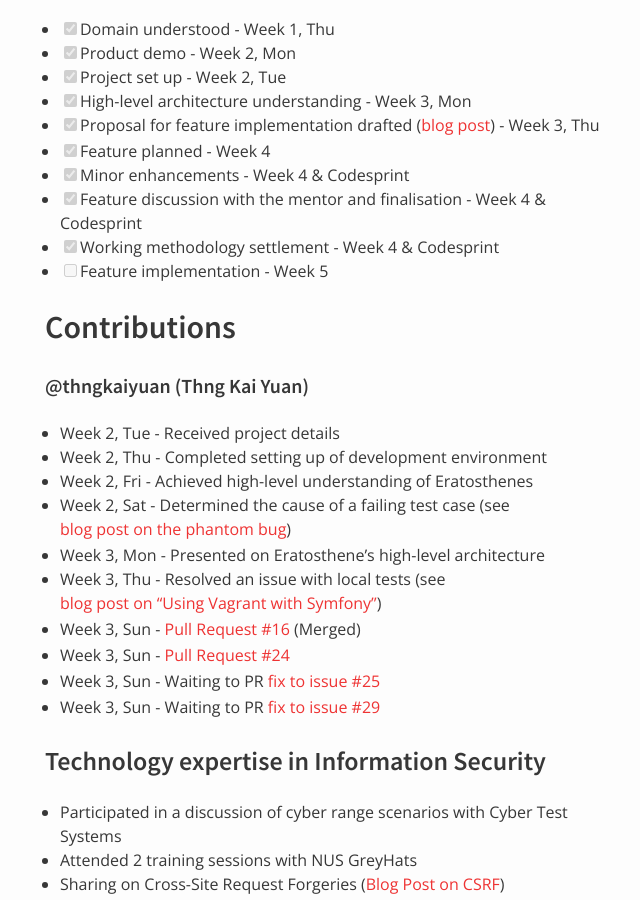
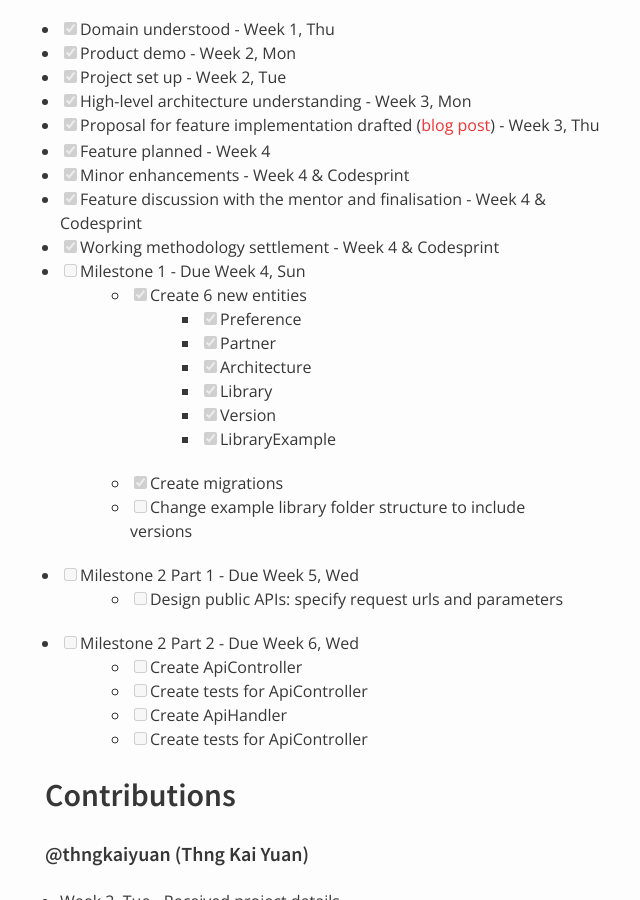
Before and after one commit to nus-oss/cs3281-AY1516S2-website, a Jekyll site: the page built from teams/codebender.md, in a window 1280 px wide and 900 px high, scrolled down 1761 px. Shown: the whole window, without its empty margins (325-965 px from the left). Built offline with Jekyll 4.4.1, drawn with Linux system fonts in a browser that asks for light colours.

Commit message:
Update work plan

```diff
--- a/teams/codebender.md
+++ b/teams/codebender.md
@@ -64,7 +64,24 @@ permalink: /teams/codebender/
 * [x] Minor enhancements - Week 4 & Codesprint
 * [x] Feature discussion with the mentor and finalisation - Week 4 & Codesprint
 * [x] Working methodology settlement - Week 4 & Codesprint
-* [ ] Feature implementation - Week 5
+* [ ] Milestone 1 - Due Week 4, Sun
+    * [X] Create 6 new entities
+        - [x] Preference
+        - [x] Partner
+        - [x] Architecture
+        - [x] Library
+        - [x] Version
+        - [x] LibraryExample
+    * [X] Create migrations
+    * [ ] Change example library folder structure to include versions
+* [ ] Milestone 2 Part 1 - Due Week 5, Wed
+    * [ ] Design public APIs: specify request urls and parameters
+* [ ] Milestone 2 Part 2 - Due Week 6, Wed
+    * [ ] Create ApiController
+    * [ ] Create tests for ApiController
+    * [ ] Create ApiHandler
+    * [ ] Create tests for ApiController
+
 
 ## Contributions
 
```
